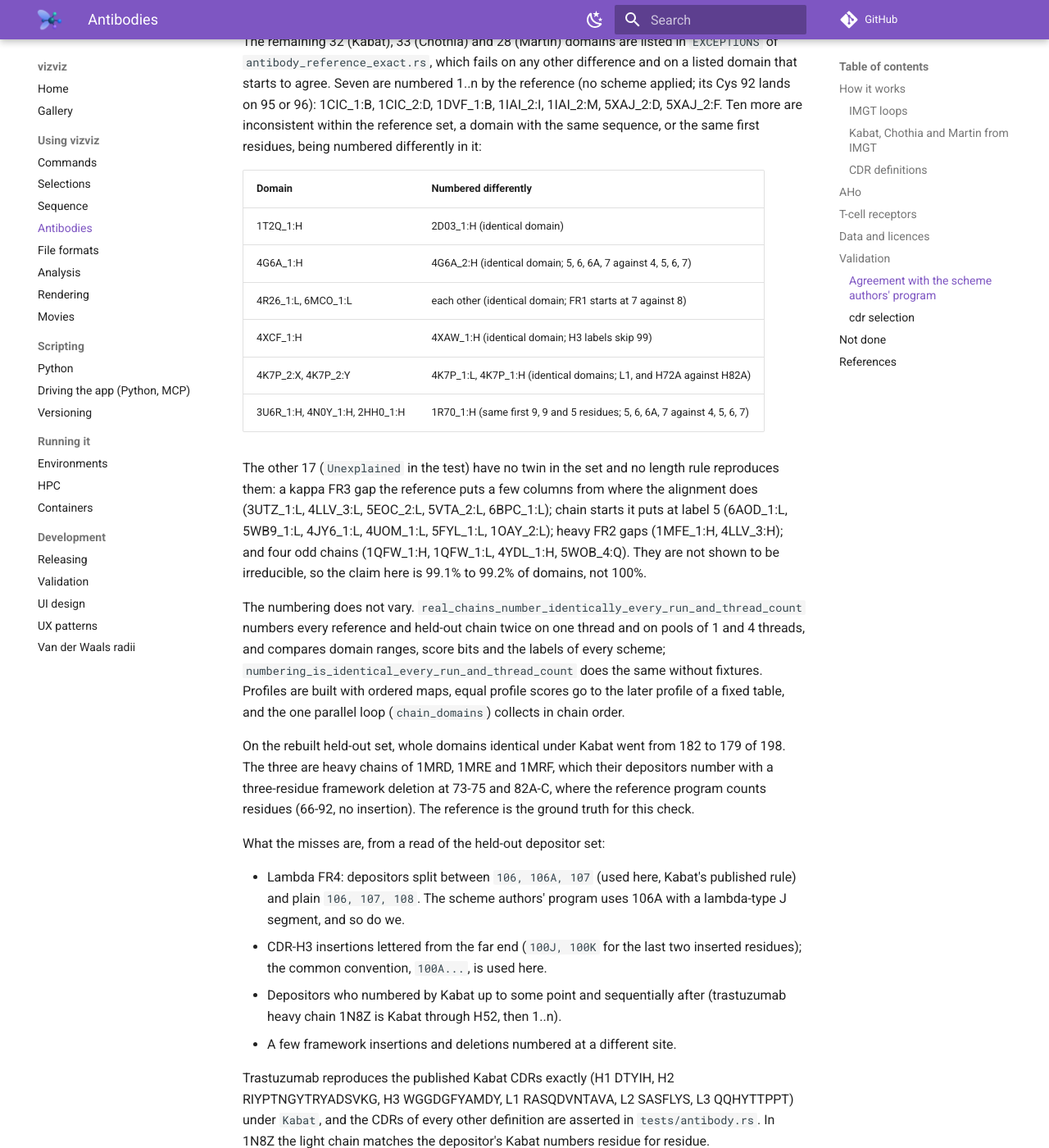
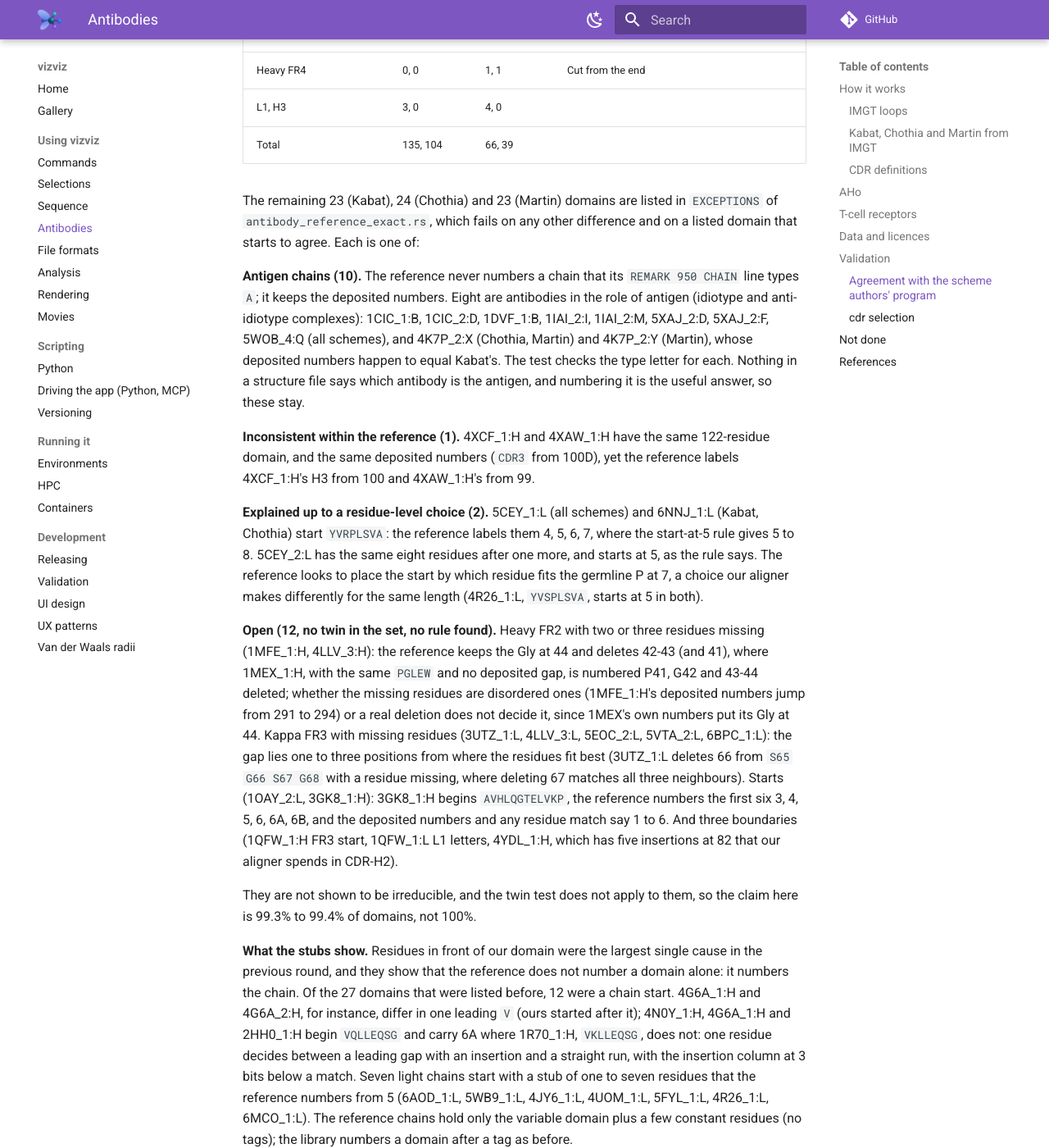
Before and after one commit to aminkvh/vizviz-dev, an MkDocs documentation site: the page built from docs/ANTIBODY.md, in a window 1280 px wide and 1400 px high, scrolled down 10919 px. Shown: the whole window at 82% size. Built offline with MkDocs 1.6.1 and Material for MkDocs 9.7.7, drawn with Linux system fonts in a browser that asks for light colours; comment, search, counter and statistics services are not loaded; some of the changed text lies outside the part shown.

Commit message:
Chain-start and FR1 insertion rules

```diff
--- a/docs/ANTIBODY.md
+++ b/docs/ANTIBODY.md
@@ -71,14 +71,14 @@ symmetrically around the axis (Lefranc et al. 2003). CDR1 27-38 (axis
 
 | Stretch | IMGT positions | Labels | Insertions after | Deletions, in order |
 |---|---|---|---|---|
-| Heavy FR1 | 1-9, 11-26 | 1-9, 10-25 | | Residues missing inside the chain: 10 9 11 8 (all three schemes) |
+| Heavy FR1 | 1-9, 11-26 | 1-9, 10-25 | 6 (Martin 7), only for a chain too long for the stretch | Residues missing inside the chain: 10 9 11 8 (all three schemes) |
 | H1 | 27-40 | 26-35 | 35 (Kabat), 31 (Chothia, Martin) | Kabat 35 34 33 32; Chothia, Martin 31 30 29 28 |
 | Heavy FR2 | 41-54 | 36-49 | | One missing residue: where the aligner left a column empty; two or more: 44 43 42 |
 | H2 | 55-74 | 50-65 | 52 | 53 54 55 56 57 |
 | Heavy FR3 | 75-104 | 66-92 and insertions, counted | 82 (Martin 72) | Where the aligner left columns empty |
 | H3 | 105-117 | 93-102 | 100 | 100 99 98 97 96 95 |
 | Heavy FR4 | 118-128 | 103-113 | | From the end (truncated FR4) |
-| Light FR1 | 1-23 | 1-23 | | Residues missing inside the chain: Kabat, Chothia 10 9 8; Martin 7 6 5 (lambda always lacks one: 10, Martin 7) |
+| Light FR1 | 1-23 | 1-23 | | At most 1-4 missing at the start, then Kabat, Chothia 10 9 8 7 6 5; Martin 7 6 5 8 9 10 (lambda always lacks one: 10, Martin 7) |
 | L1 | 24-40 | 24-34 | 27 (Kabat), 30 (Chothia, Martin) | Kabat 28 29 30 31; Chothia 31 32 33 34; Martin 30 29 28 27 |
 | Light FR2 | 41-55 | 35-49 | (Martin: 40) | Martin 41 |
 | L2 | 56-69 | 50-56 | 54 (Kabat, Chothia), 52 (Martin) | Kabat, Chothia 54 53; Martin 52 51 |
@@ -94,7 +94,15 @@ authors' program numbers them: a heavy FR3 of 27 residues has no 82A, one
 of 28 has 82A, and so on to 82E; the light FR3 gets 66A-C likewise. Where
 residues are missing, the aligner says which columns are empty (FR2, FR3).
 In FR1 it says only where the chain starts: one or two residues missing
-inside FR1 go to the scheme's own site whatever the sequence says. FR4 is
+inside FR1 go to the scheme's own site whatever the sequence says. A light
+chain loses at most positions 1-4 at the start (a shorter stub still starts
+at label 5 in the reference set, `LIGHT_MAX_LEADING`) and the rest inside
+FR1; a heavy chain has no such limit. A residue in front of the aligned
+start belongs to the domain when fewer than 23 residues precede the first
+conserved Cys: the chain then holds nothing but framework there, and the
+reference numbers every one of them (`claim_leading`). A heavy chain with
+more framework residues than the stretch has positions gets its extra one
+at 6A (Martin 7A), through a spare column that costs 3 bits. FR4 is
 cut from its end. A lambda V domain followed by a kappa-type J segment (Lys
 or Arg at IMGT 127, as in `...TKLEIKR`) gets no 106A, as in the reference
 set. In the aligner, a real gap right after a free column pays the full
@@ -106,7 +114,8 @@ framework spills into the neighbouring CDR.
 framework. The published label list puts the heavy FR3 insertion at H72
 (H72A-C) instead of Kabat's H82, and adds sites at H8, H42, L40A/L41 and
 L68. The reference program's output shows no H8 deletion in FR1 (it
-deletes at 10 like the others). Its effect is on almost every chain: on the held-out set 392 of 392
+deletes at 10 like the others), and its heavy FR1 insertions sit at 7A
+(Kabat and Chothia put them at 6A). Its effect is on almost every chain: on the held-out set 392 of 392
 heavy, 61 of 61 lambda and 34 of 325 kappa domains are numbered
 differently from Chothia. The order in which further residues are deleted
 is not in the paper; the orders above are the ones the scheme authors'
@@ -331,14 +340,14 @@ antibody_reference -- --ignored --nocapture` prints the same counts):
 
 | | Domains | Identical before | Identical now | Residues now |
 |---|---|---|---|---|
-| Kabat | 3,625 | 3,490 (96.3%) | 3,593 (99.1%) | 99.87% |
-| Chothia | 3,617 | 3,481 (96.2%) | 3,584 (99.1%) | 99.87% |
-| Martin | 3,605 | 3,539 (98.2%) | 3,577 (99.2%) | 99.86% |
+| Kabat | 3,625 | 3,490 (96.3%) | 3,602 (99.4%) | 99.87% |
+| Chothia | 3,617 | 3,481 (96.2%) | 3,593 (99.3%) | 99.87% |
+| Martin | 3,605 | 3,539 (98.2%) | 3,582 (99.4%) | 99.87% |
 
 Split by sorted PDB id (even and odd positions), identical before and now:
-Kabat 1,734 to 1,782 of 1,791 and 1,756 to 1,811 of 1,834; Chothia 1,745
-to 1,786 of 1,800 and 1,736 to 1,798 of 1,817; Martin 1,756 to 1,774 of
-1,787 and 1,783 to 1,803 of 1,818. The rules were found by reading the
+Kabat 1,734 to 1,782 of 1,791 and 1,756 to 1,820 of 1,834; Chothia 1,745
+to 1,787 of 1,800 and 1,736 to 1,806 of 1,817; Martin 1,756 to 1,775 of
+1,787 and 1,783 to 1,807 of 1,818. The rules were found by reading the
 whole set, not one half; the gain is in both halves.
 
 Mismatching domains before and how many agree now, by the region of the
@@ -358,34 +367,65 @@ first difference (Kabat; Chothia within one domain of it):
 | L1, H3 | 3, 0 | 4, 0 | |
 | Total | 135, 104 | 66, 39 | |
 
-One domain, 4LLV_3:H, agreed before under Kabat and Chothia and does not
-now.
+The remaining 23 (Kabat), 24 (Chothia) and 23 (Martin) domains are listed
+in `EXCEPTIONS` of `antibody_reference_exact.rs`, which fails on any other
+difference and on a listed domain that starts to agree. Each is one of:
 
-The remaining 32 (Kabat), 33 (Chothia) and 28 (Martin) domains are listed
-in `EXCEPTIONS` of `antibody_reference_exact.rs`, which fails on any other
-difference and on a listed domain that starts to agree. Seven are numbered
-1..n by the reference (no scheme applied; its Cys 92 lands on 95 or 96):
-1CIC_1:B, 1CIC_2:D, 1DVF_1:B, 1IAI_2:I, 1IAI_2:M, 5XAJ_2:D, 5XAJ_2:F. Ten
-more are inconsistent within the reference set, a domain with the same
-sequence, or the same first residues, being numbered differently in it:
+**Antigen chains (10).** The reference never numbers a chain that its
+`REMARK 950 CHAIN` line types `A`; it keeps the deposited numbers. Eight
+are antibodies in the role of antigen (idiotype and anti-idiotype
+complexes): 1CIC_1:B, 1CIC_2:D, 1DVF_1:B, 1IAI_2:I, 1IAI_2:M, 5XAJ_2:D,
+5XAJ_2:F, 5WOB_4:Q (all schemes), and 4K7P_2:X (Chothia, Martin) and
+4K7P_2:Y (Martin), whose deposited numbers happen to equal Kabat's. The
+test checks the type letter for each. Nothing in a structure file says
+which antibody is the antigen, and numbering it is the useful answer, so
+these stay.
 
-| Domain | Numbered differently |
-|---|---|
-| 1T2Q_1:H | 2D03_1:H (identical domain) |
-| 4G6A_1:H | 4G6A_2:H (identical domain; 5, 6, 6A, 7 against 4, 5, 6, 7) |
-| 4R26_1:L, 6MCO_1:L | each other (identical domain; FR1 starts at 7 against 8) |
-| 4XCF_1:H | 4XAW_1:H (identical domain; H3 labels skip 99) |
-| 4K7P_2:X, 4K7P_2:Y | 4K7P_1:L, 4K7P_1:H (identical domains; L1, and H72A against H82A) |
-| 3U6R_1:H, 4N0Y_1:H, 2HH0_1:H | 1R70_1:H (same first 9, 9 and 5 residues; 5, 6, 6A, 7 against 4, 5, 6, 7) |
+**Inconsistent within the reference (1).** 4XCF_1:H and 4XAW_1:H have the
+same 122-residue domain, and the same deposited numbers (`CDR3` from
+100D), yet the reference labels 4XCF_1:H's H3 from 100 and 4XAW_1:H's
+from 99.
 
-The other 17 (`Unexplained` in the test) have no twin in the set and no
-length rule reproduces them: a kappa FR3 gap the reference puts a few
-columns from where the alignment does (3UTZ_1:L, 4LLV_3:L, 5EOC_2:L,
-5VTA_2:L, 6BPC_1:L); chain starts it puts at label 5 (6AOD_1:L, 5WB9_1:L,
-4JY6_1:L, 4UOM_1:L, 5FYL_1:L, 1OAY_2:L); heavy FR2 gaps (1MFE_1:H,
-4LLV_3:H); and four odd chains (1QFW_1:H, 1QFW_1:L, 4YDL_1:H, 5WOB_4:Q).
-They are not shown to be irreducible, so the claim here is 99.1% to 99.2%
-of domains, not 100%.
+**Explained up to a residue-level choice (2).** 5CEY_1:L (all schemes) and
+6NNJ_1:L (Kabat, Chothia) start `YVRPLSVA`: the reference labels them 4, 5,
+6, 7, where the start-at-5 rule gives 5 to 8. 5CEY_2:L has the same eight
+residues after one more, and starts at 5, as the rule says. The reference
+looks to place the start by which residue fits the germline P at 7, a
+choice our aligner makes differently for the same length (4R26_1:L,
+`YVSPLSVA`, starts at 5 in both).
+
+**Open (12, no twin in the set, no rule found).** Heavy FR2 with two or
+three residues missing (1MFE_1:H, 4LLV_3:H): the reference keeps the Gly at
+44 and deletes 42-43 (and 41), where 1MEX_1:H, with the same `PGLEW` and
+no deposited gap, is numbered P41, G42 and 43-44 deleted; whether the
+missing residues are disordered ones (1MFE_1:H's deposited numbers jump
+from 291 to 294) or a real deletion does not decide it, since 1MEX's own
+numbers put its Gly at 44. Kappa FR3 with missing residues (3UTZ_1:L,
+4LLV_3:L, 5EOC_2:L, 5VTA_2:L, 6BPC_1:L): the gap lies one to three
+positions from where the residues fit best (3UTZ_1:L deletes 66 from
+`S65 G66 S67 G68` with a residue missing, where deleting 67 matches all
+three neighbours). Starts (1OAY_2:L, 3GK8_1:H): 3GK8_1:H begins
+`AVHLQGTELVKP`, the reference numbers the first six 3, 4, 5, 6, 6A, 6B,
+and the deposited numbers and any residue match say 1 to 6. And three
+boundaries (1QFW_1:H FR3 start, 1QFW_1:L L1 letters, 4YDL_1:H, which has
+five insertions at 82 that our aligner spends in CDR-H2).
+
+They are not shown to be irreducible, and the twin test does not apply to
+them, so the claim here is 99.3% to 99.4% of domains, not 100%.
+
+**What the stubs show.** Residues in front of our domain were the largest
+single cause in the previous round, and they show that the reference does
+not number a domain alone: it numbers the chain. Of the 27 domains that
+were listed before, 12 were a chain start. 4G6A_1:H and 4G6A_2:H, for
+instance, differ in one leading `V` (ours started after it); 4N0Y_1:H, 4G6A_1:H
+and 2HH0_1:H begin `VQLLEQSG` and carry 6A where 1R70_1:H, `VKLLEQSG`, does
+not: one residue decides between a leading gap with an insertion and a
+straight run, with the insertion column at 3 bits below a match. Seven
+light chains start with a stub of one to seven residues that the reference
+numbers from 5 (6AOD_1:L, 5WB9_1:L, 4JY6_1:L, 4UOM_1:L, 5FYL_1:L, 4R26_1:L,
+6MCO_1:L). The reference chains hold only the variable domain plus a few
+constant residues (no tags); the library numbers a domain after a tag as
+before.
 
 The numbering does not vary. `real_chains_number_identically_every_run_and_thread_count`
 numbers every reference and held-out chain twice on one thread and on
```
Also changed, not shown: 6 other files.
